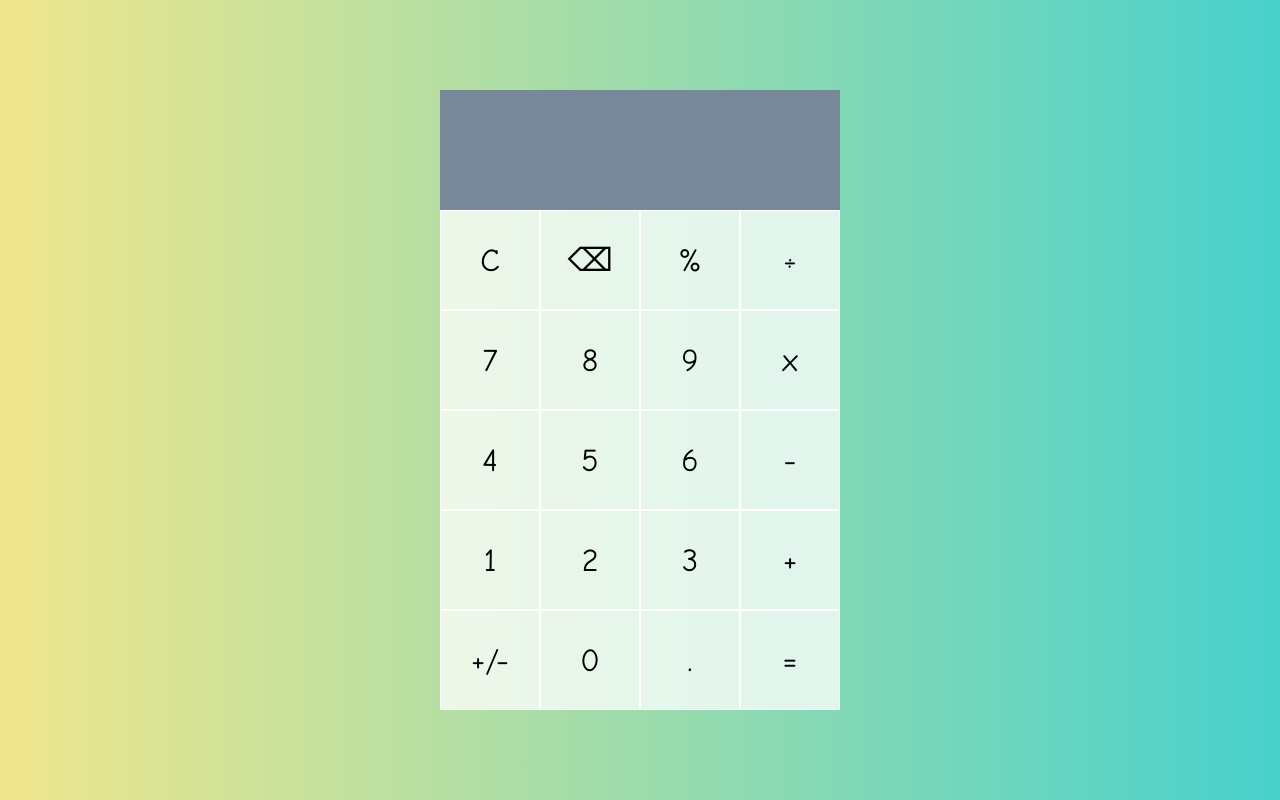
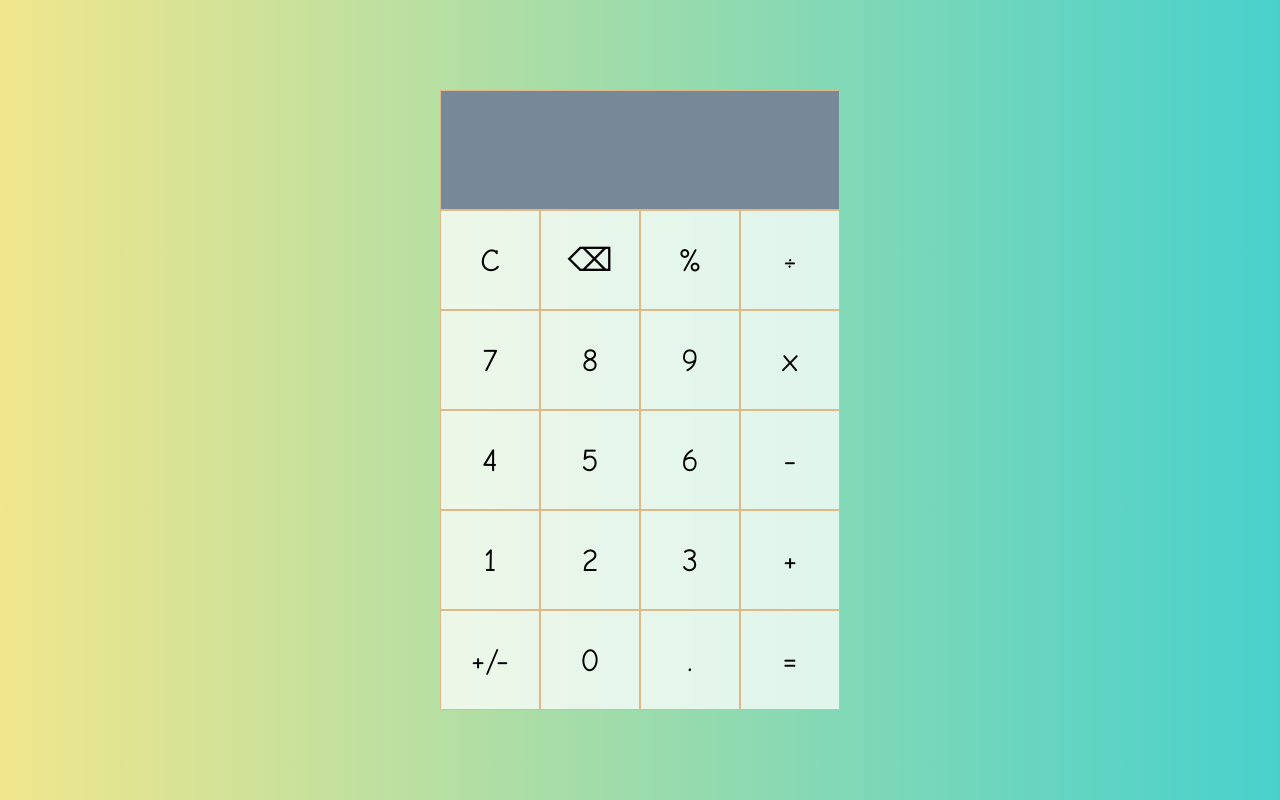
Before and after one commit to kuba-kola/homework_calc, a plain HTML site: page index.html in a window 1280 px wide. Drawn offline with Linux system fonts and the light colour scheme.

Commit message:
adding styles

```diff
--- a/style.css
+++ b/style.css
@@ -22,13 +22,13 @@
   .calculator-grid > button {
     cursor: pointer;
     font-size: 2rem;
-    border: 1px solid white;
+    border: 1px solid #DEB887;
     outline: none;
     background-color: rgba(255, 255, 255, .75);
   }
 
   .calculator-grid > button:hover {
-    background-color: #FFEBCD	;
+    background-color: #C0C0C0	;
   }
 
 
@@ -42,6 +42,7 @@
     padding: 10px;
     word-wrap: break-word;
     word-break: break-all;
+    border: 1px solid #DEB887;
   }
 
   .output .previous-operand {
```
Also changed, not shown: favicon.ico (deleted).
